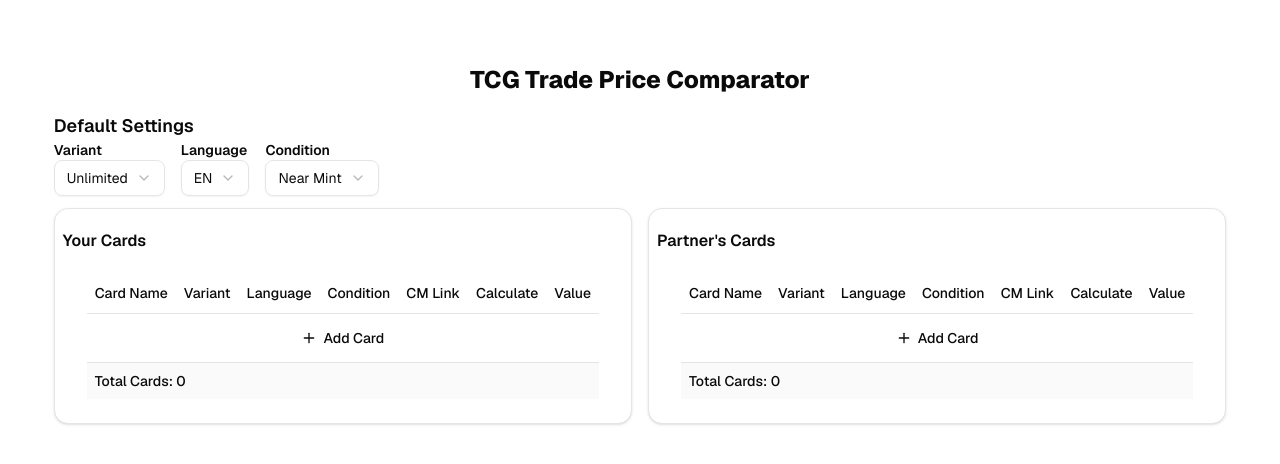
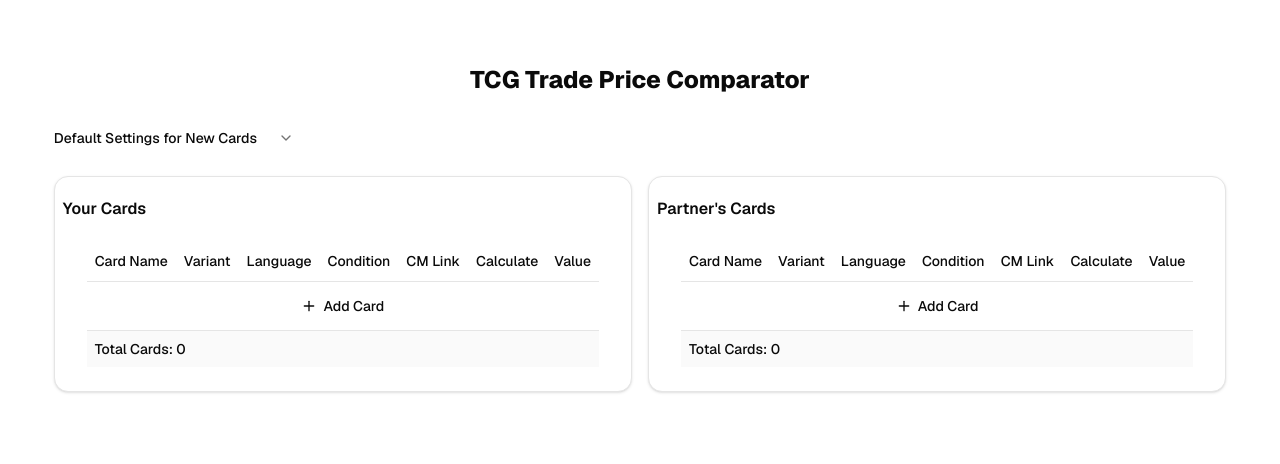
Before and after one commit to p-runge/price-comparator, a Next.js app: page / in a window 1280 px wide. Shown: the top 464 px of the page. Built offline with nearby package versions, Linux system fonts and the light colour scheme.

Commit message:
hide default settings behind accordion

```diff
--- a/package.json
+++ b/package.json
@@ -15,6 +15,7 @@
     "typecheck": "tsc --noEmit"
   },
   "dependencies": {
+    "@radix-ui/react-accordion": "^1.2.12",
     "@radix-ui/react-dialog": "^1.1.15",
     "@radix-ui/react-popover": "^1.1.15",
     "@radix-ui/react-select": "^2.2.6",
--- /dev/null
+++ b/src/components/settings-panel.tsx
@@ -0,0 +1,113 @@
+"use client";
+
+import { useDefaultSettings } from "~/hooks/default-settings-provider";
+import {
+  ConditionLabelMap,
+  CONDITIONS,
+  LanguageLabelMap,
+  LANGUAGES,
+  VARIANTS,
+} from "~/hooks/trade-provider";
+import {
+  Accordion,
+  AccordionContent,
+  AccordionItem,
+  AccordionTrigger,
+} from "./ui/accordion";
+import {
+  Select,
+  SelectContent,
+  SelectItem,
+  SelectTrigger,
+  SelectValue,
+} from "./ui/select";
+
+export function SettingsPanel() {
+  const { defaultSettings, setDefaultSettings } = useDefaultSettings();
+
+  return (
+    <Accordion type="single" collapsible className="w-fit">
+      <AccordionItem
+        value="item-1"
+        className="w-full transition-[width] duration-300 data-[state=closed]:w-[240px]"
+      >
+        <AccordionTrigger>Default Settings for New Cards</AccordionTrigger>
+        <AccordionContent>
+          <div className="flex gap-4">
+            <div>
+              <label className="block text-sm font-semibold">Variant</label>
+              <Select
+                value={defaultSettings.variant}
+                onValueChange={(value) =>
+                  setDefaultSettings({
+                    ...defaultSettings,
+                    variant: value as (typeof VARIANTS)[number],
+                  })
+                }
+              >
+                <SelectTrigger>
+                  <SelectValue placeholder="Select a variant" />
+                </SelectTrigger>
+                <SelectContent>
+                  {VARIANTS.map((variant) => (
+                    <SelectItem key={variant} value={variant}>
+                      {variant}
+                    </SelectItem>
+                  ))}
+                </SelectContent>
+              </Select>
+            </div>
+
+            <div>
+              <label className="block text-sm font-semibold">Language</label>
+              <Select
+                value={defaultSettings.language}
+                onValueChange={(value) =>
+                  setDefaultSettings({
+                    ...defaultSettings,
+                    language: value as (typeof LANGUAGES)[number],
+                  })
+                }
+              >
+                <SelectTrigger>
+                  <SelectValue placeholder="Select a language" />
+                </SelectTrigger>
+                <SelectContent>
+                  {LANGUAGES.map((language) => (
+                    <SelectItem key={language} value={language}>
+                      {LanguageLabelMap[language]}
+                    </SelectItem>
+                  ))}
+                </SelectContent>
+              </Select>
+            </div>
+
+            <div>
+              <label className="block text-sm font-semibold">Condition</label>
+              <Select
+                value={defaultSettings.condition}
+                onValueChange={(value) =>
+                  setDefaultSettings({
+                    ...defaultSettings,
+                    condition: value as (typeof CONDITIONS)[number],
+                  })
+                }
+              >
+                <SelectTrigger>
+                  <SelectValue placeholder="Select a condition" />
+                </SelectTrigger>
+                <SelectContent>
+                  {CONDITIONS.map((condition) => (
+                    <SelectItem key={condition} value={condition}>
+                      {ConditionLabelMap[condition]}
+                    </SelectItem>
+                  ))}
+                </SelectContent>
+              </Select>
+            </div>
+          </div>
+        </AccordionContent>
+      </AccordionItem>
+    </Accordion>
+  );
+}
--- a/src/components/trade-comparison/index.tsx
+++ b/src/components/trade-comparison/index.tsx
@@ -2,7 +2,7 @@
 
 import { DefaultSettingsProvider } from "~/hooks/default-settings-provider";
 import { TradeProvider, useTrade } from "~/hooks/trade-provider";
-import { SettingsPanel } from "../ui/settings-panel";
+import { SettingsPanel } from "../settings-panel";
 import TradeParty from "./trade-party";
 
 export default function TradeComparison() {
--- /dev/null
+++ b/src/components/ui/accordion.tsx
@@ -0,0 +1,66 @@
+"use client"
+
+import * as React from "react"
+import * as AccordionPrimitive from "@radix-ui/react-accordion"
+import { ChevronDownIcon } from "lucide-react"
+
+import { cn } from "~/lib/utils"
+
+function Accordion({
+  ...props
+}: React.ComponentProps<typeof AccordionPrimitive.Root>) {
+  return <AccordionPrimitive.Root data-slot="accordion" {...props} />
+}
+
+function AccordionItem({
+  className,
+  ...props
+}: React.ComponentProps<typeof AccordionPrimitive.Item>) {
+  return (
+    <AccordionPrimitive.Item
+      data-slot="accordion-item"
+      className={cn("border-b last:border-b-0", className)}
+      {...props}
+    />
+  )
+}
+
+function AccordionTrigger({
+  className,
+  children,
+  ...props
+}: React.ComponentProps<typeof AccordionPrimitive.Trigger>) {
+  return (
+    <AccordionPrimitive.Header className="flex">
+      <AccordionPrimitive.Trigger
+        data-slot="accordion-trigger"
+        className={cn(
+          "focus-visible:border-ring focus-visible:ring-ring/50 flex flex-1 items-start justify-between gap-4 rounded-md py-4 text-left text-sm font-medium transition-all outline-none hover:underline focus-visible:ring-[3px] disabled:pointer-events-none disabled:opacity-50 [&[data-state=open]>svg]:rotate-180",
+          className
+        )}
+        {...props}
+      >
+        {children}
+        <ChevronDownIcon className="text-muted-foreground pointer-events-none size-4 shrink-0 translate-y-0.5 transition-transform duration-200" />
+      </AccordionPrimitive.Trigger>
+    </AccordionPrimitive.Header>
+  )
+}
+
+function AccordionContent({
+  className,
+  children,
+  ...props
+}: React.ComponentProps<typeof AccordionPrimitive.Content>) {
+  return (
+    <AccordionPrimitive.Content
+      data-slot="accordion-content"
+      className="data-[state=closed]:animate-accordion-up data-[state=open]:animate-accordion-down overflow-hidden text-sm"
+      {...props}
+    >
+      <div className={cn("pt-0 pb-4", className)}>{children}</div>
+    </AccordionPrimitive.Content>
+  )
+}
+
+export { Accordion, AccordionItem, AccordionTrigger, AccordionContent }
--- a/src/components/ui/settings-panel.tsx
+++ /dev/null
@@ -1,100 +0,0 @@
-"use client";
-
-import { useDefaultSettings } from "~/hooks/default-settings-provider";
-import {
-  ConditionLabelMap,
-  CONDITIONS,
-  LanguageLabelMap,
-  LANGUAGES,
-  VARIANTS,
-} from "~/hooks/trade-provider";
-import {
-  Select,
-  SelectContent,
-  SelectItem,
-  SelectTrigger,
-  SelectValue,
-} from "./select";
-
-export function SettingsPanel() {
-  const { defaultSettings, setDefaultSettings } = useDefaultSettings();
-
-  return (
-    <div>
-      <h2 className="text-lg font-semibold">Default Settings</h2>
-      <div className="flex gap-4">
-        <div>
-          <label className="block text-sm font-semibold">Variant</label>
-          <Select
-            value={defaultSettings.variant}
-            onValueChange={(value) =>
-              setDefaultSettings({
-                ...defaultSettings,
-                variant: value as (typeof VARIANTS)[number],
-              })
-            }
-          >
-            <SelectTrigger>
-              <SelectValue placeholder="Select a variant" />
-            </SelectTrigger>
-            <SelectContent>
-              {VARIANTS.map((variant) => (
-                <SelectItem key={variant} value={variant}>
-                  {variant}
-                </SelectItem>
-              ))}
-            </SelectContent>
-          </Select>
-        </div>
-
-        <div>
-          <label className="block text-sm font-semibold">Language</label>
-          <Select
-            value={defaultSettings.language}
-            onValueChange={(value) =>
-              setDefaultSettings({
-                ...defaultSettings,
-                language: value as (typeof LANGUAGES)[number],
-              })
-            }
-          >
-            <SelectTrigger>
-              <SelectValue placeholder="Select a language" />
-            </SelectTrigger>
-            <SelectContent>
-              {LANGUAGES.map((language) => (
-                <SelectItem key={language} value={language}>
-                  {LanguageLabelMap[language]}
-                </SelectItem>
-              ))}
-            </SelectContent>
-          </Select>
-        </div>
-
-        <div>
-          <label className="block text-sm font-semibold">Condition</label>
-          <Select
-            value={defaultSettings.condition}
-            onValueChange={(value) =>
-              setDefaultSettings({
-                ...defaultSettings,
-                condition: value as (typeof CONDITIONS)[number],
-              })
-            }
-          >
-            <SelectTrigger>
-              <SelectValue placeholder="Select a condition" />
-            </SelectTrigger>
-            <SelectContent>
-              {CONDITIONS.map((condition) => (
-                <SelectItem key={condition} value={condition}>
-                  {ConditionLabelMap[condition]}
-                </SelectItem>
-              ))}
-            </SelectContent>
-          </Select>
-        </div>
-      </div>
-    </div>
-  );
-}
```
Also changed, not shown: 1 other file (tests, documents, lock files or other folders).
